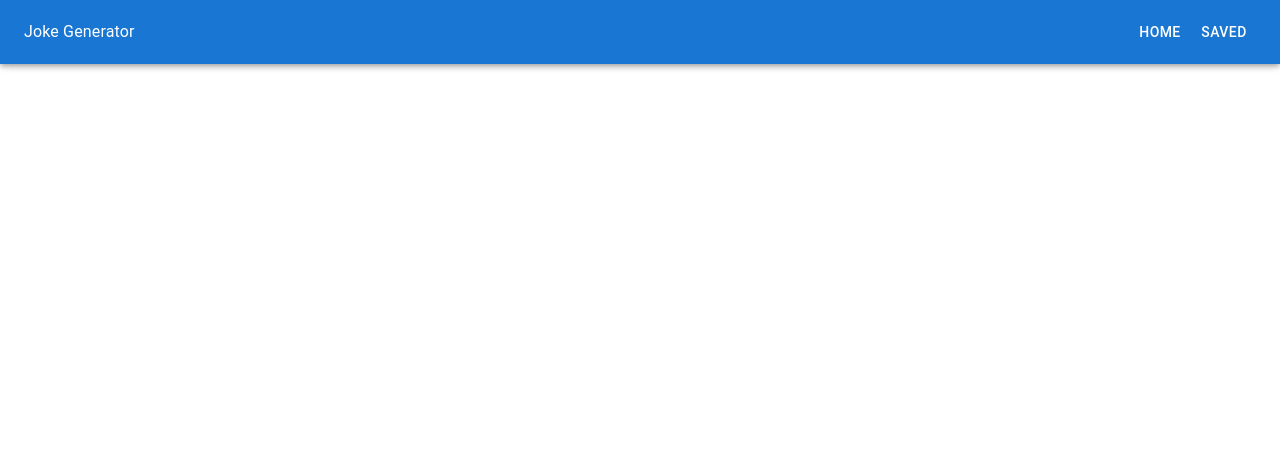
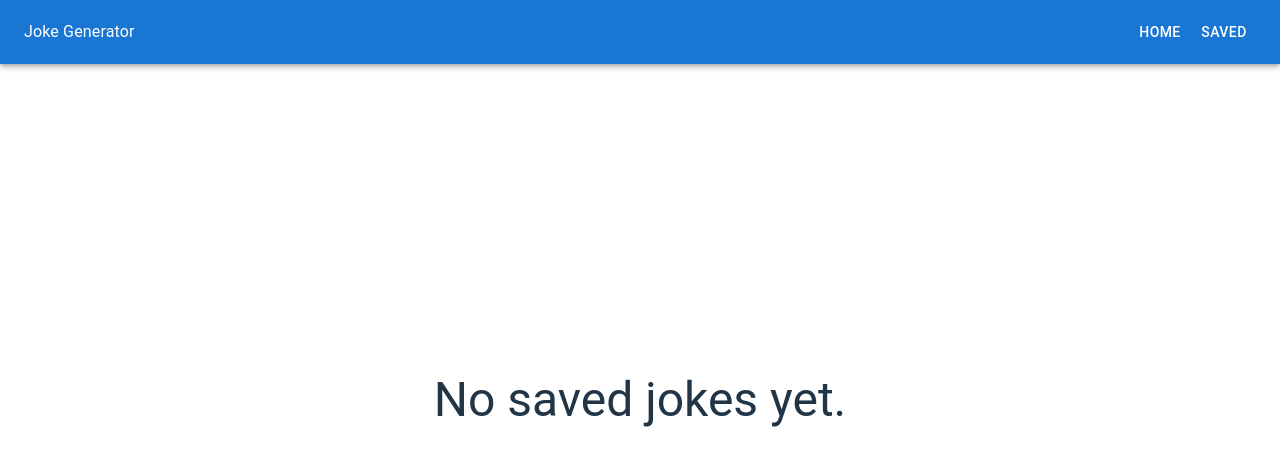
Before and after one commit to JoonaNiemenmaa/advancedweb-week11, a React (Vite) app: page /saved in a window 1280 px wide. Shown: the top 466 px of the page. Built offline with nearby package versions, Linux system fonts and the light colour scheme.

Commit message:
ääääääääääääääääääääääääääääääääääääääääääääää

```diff
--- a/src/components/SavedPage.tsx
+++ b/src/components/SavedPage.tsx
@@ -1,4 +1,4 @@
-import { Box } from "@mui/material";
+import { Box, Typography } from "@mui/material";
 import Joke from "./Joke";
 import { IJoke } from "./Joke";
 
@@ -12,5 +12,13 @@ export default function SavedPage(props: ISavedPageProps) {
 		return <Joke joke={joke} deleteJoke={props.deleteJoke}></Joke>;
 	});
 
-	return <Box>{jokes}</Box>;
+	return (
+		<Box>
+			{props.savedJokes.length > 0 ? (
+				jokes
+			) : (
+				<Typography variant="h3">No saved jokes yet.</Typography>
+			)}
+		</Box>
+	);
 }
```
